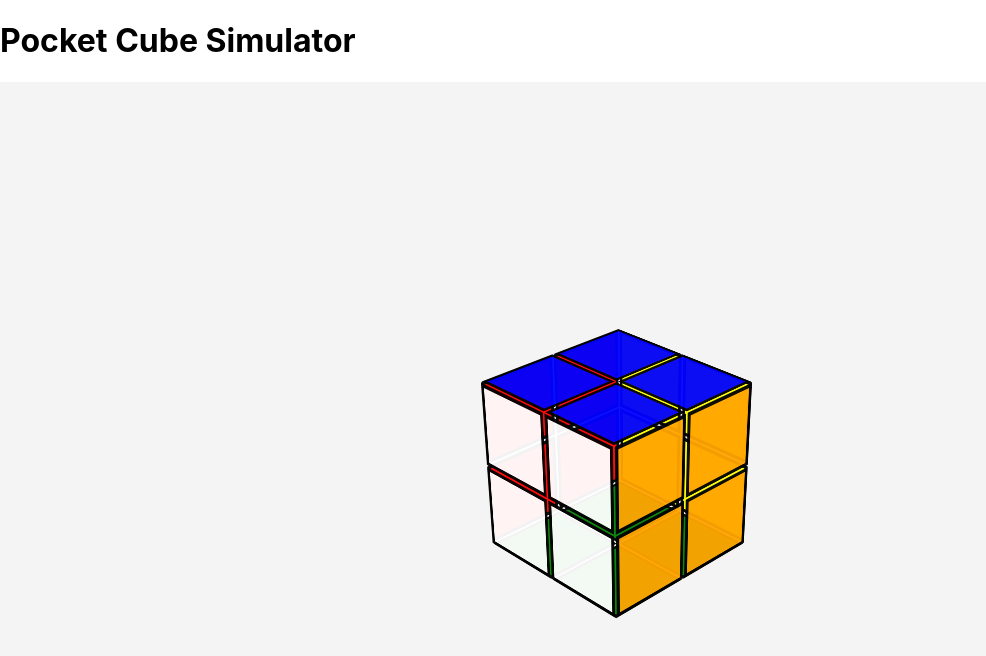
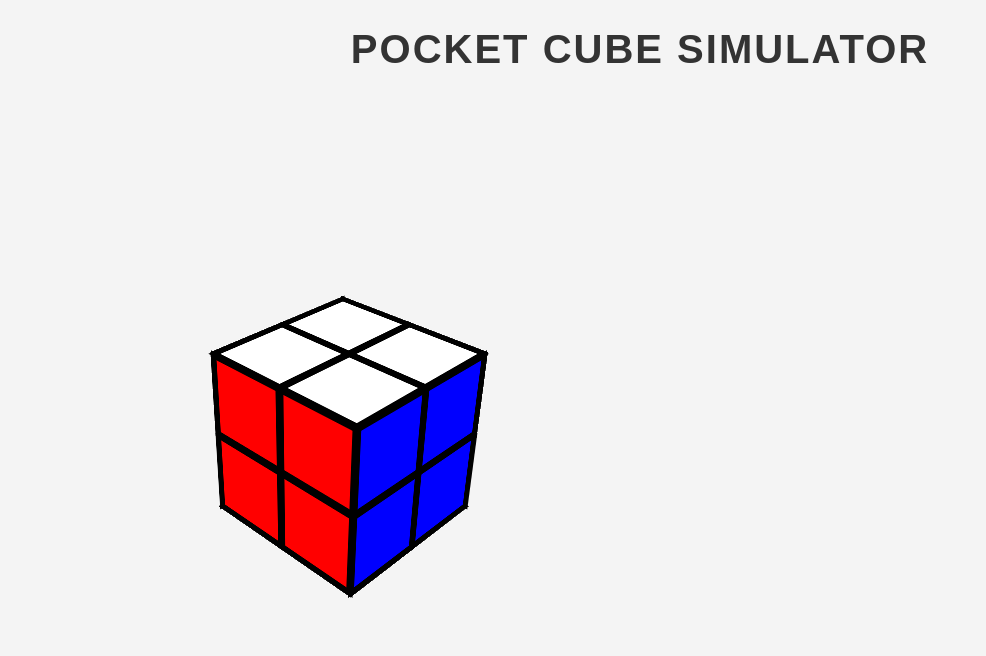
Before and after one commit to galvaknin10/pocket-cube-solver, a React (Create React App) app in the folder frontend/: page / in a window 1280 px wide. Shown: the top 656 px of the page, without its empty margins (0-986 px from the left). Built offline with nearby package versions, Linux system fonts and the light colour scheme.

Commit message:
Implemented rotations for R&L&F&B layers

```diff
--- a/frontend/src/App.css
+++ b/frontend/src/App.css
@@ -3,17 +3,15 @@ body {
   text-align: center;
   background-color: #f4f4f4;
   margin: 0;
-  padding: 0;
+  overflow: hidden; /* Prevents both horizontal and vertical scrolling */
 }
 
-.App {
-  display: flex;
-  flex-direction: column;
-  align-items: center;
-  justify-content: center;
-  height: 100vh;
-}
 
 h1 {
-  margin-bottom: 20px;
+  font-size: 2.5rem; /* Larger and more prominent */
+  font-weight: bold;
+  text-transform: uppercase; /* Makes it look sleek */
+  letter-spacing: 2px; /* Adds a modern touch */
+  margin-bottom: 15px;
+  color: #333; /* Dark gray for a cleaner look */
 }
--- a/frontend/src/App.js
+++ b/frontend/src/App.js
@@ -1,5 +1,6 @@
 import React from "react";
 import Cube from "./components/Cube";
+import "./App.css";
 
 function App() {
   return (
--- a/frontend/src/components/Cube.css
+++ b/frontend/src/components/Cube.css
@@ -2,18 +2,20 @@
     display: flex;
     justify-content: center;
     align-items: center;
-    height: 100vh;
-    background-color: #f4f4f4;
-    perspective: 1200px;
-}
+    height: 80vh; /* Full screen height */
+    background-color: #f4f4f4; /* Light background */
+    perspective: 800px; /* Adds depth to the 3D effect */
+  }
 
-.cube {
-    position: relative;
-    width: 150px;
-    height: 150px;
-    transform-style: preserve-3d;
-    transform-origin: center center;
-}
+  .cube {
+    position: absolute; /* Ensures the cube stays within the container */
+    width: 100px; /* Define a fixed width */
+    height: 100px; /* Define a fixed height */
+    transform-style: preserve-3d; /* Ensures cubies are rendered in 3D */
+    transform-origin: center center; /* Rotate around the center of the cube */
+    transition: transform 0.3s ease-out; /* Smooth transition for rotation */
+  }
+
 
 .cubie {
     position: absolute;
@@ -25,11 +27,3 @@
     transform-style: preserve-3d;
     transition: transform 0.3s ease-in-out; /* ✅ Ensures smooth rotation */
 }
-
-.cubie-face {
-    position: absolute;
-    width: 40px;
-    height: 40px;
-    border: 2px solid black;
-    opacity: 0.95;
-}
--- a/frontend/src/components/Cube.js
+++ b/frontend/src/components/Cube.js
@@ -1,200 +1,393 @@
-import React, { useState, useEffect } from "react";
+import React, { useState } from "react";
 import "./Cube.css";
 
 const initialCubeState = [
-  { id: "UBL", position: [-1, 1, -1], colors: { U: "blue", B: "red", L: "white" } },
-  { id: "UBR", position: [1, 1, -1], colors: { U: "blue", B: "red", R: "yellow" } },
-  { id: "UFL", position: [-1, 1, 1], colors: { U: "blue", F: "orange", L: "white" } },
-  { id: "UFR", position: [1, 1, 1], colors: { U: "blue", F: "orange", R: "yellow" } },
-  { id: "DBL", position: [-1, -1, -1], colors: { D: "green", B: "red", L: "white" } },
-  { id: "DBR", position: [1, -1, -1], colors: { D: "green", B: "red", R: "yellow" } },
-  { id: "DFL", position: [-1, -1, 1], colors: { D: "green", F: "orange", L: "white" } },
-  { id: "DFR", position: [1, -1, 1], colors: { D: "green", F: "orange", R: "yellow" } },
+  { id: "UBL", position: [-1, 1, -1], colors: { U: "white", B: "green", L: "red" } },
+  { id: "UBR", position: [1, 1, -1], colors: { U: "white", B: "green", R: "orange" } },
+  { id: "UFL", position: [-1, 1, 1], colors: { U: "white", F: "blue", L: "red" } },
+  { id: "UFR", position: [1, 1, 1], colors: { U: "white", F: "blue", R: "orange" } },
+  { id: "DBL", position: [-1, -1, -1], colors: { D: "yellow", B: "green", L: "red" } },
+  { id: "DBR", position: [1, -1, -1], colors: { D: "yellow", B: "green", R: "orange" } },
+  { id: "DFL", position: [-1, -1, 1], colors: { D: "yellow", F: "blue", L: "red" } },
+  { id: "DFR", position: [1, -1, 1], colors: { D: "yellow", F: "blue", R: "orange" } },
 ];
+
+// Helper that decides exactly which layer to rotate, given the face clicked
+// and the (x,y,z) position of that cubie.
+function getLayerFromFaceAndPosition(face, x, y, z) {
+  // Convert to integers, since dataset attributes come as strings
+  x = parseInt(x, 10);
+  y = parseInt(y, 10);
+  z = parseInt(z, 10);
+
+  switch (face) {
+    case "U":
+      // Only rotate top layer if y=1
+      return y === 1 ? "U" : null;
+
+    case "D":
+      // Only rotate bottom layer if y=-1
+      return y === -1 ? "D" : null;
+
+    case "F":
+      // Only rotate front layer if z=1
+      return z === 1 ? "F" : null;
+
+    case "B":
+      // Only rotate back layer if z=-1
+      return z === -1 ? "B" : null;
+
+    case "R":
+      // Only rotate right layer if x=1
+      return x === 1 ? "R" : null;
+
+    case "L":
+      // Only rotate left layer if x=-1
+      return x === -1 ? "L" : null;
+
+    default:
+      return null;
+  }
+}
 
 const Cube = () => {
   const [cubeState, setCubeState] = useState(initialCubeState);
+  const [rotation, setRotation] = useState({ x: -30, y: 45 }); // Whole-cube rotation
+  const [isDragging, setIsDragging] = useState(false);
+  const [dragStart, setDragStart] = useState({ x: 0, y: 0 });
+  const [selectedLayer, setSelectedLayer] = useState(null);
 
-
-  const [rotation, setRotation] = useState({ x: -30, y: 45 }); // Whole cube rotation
-  const [isDragging, setIsDragging] = useState(false); // Only for cube rotation
-  const [dragStart, setDragStart] = useState({ x: 0, y: 0 }); // Dragging start position
-  const [selectedLayer, setSelectedLayer] = useState(null); // Stores selected layer or null
-  const [layerRotation, setLayerRotation] = useState({ x: 0, y: 0, z: 0 }); // 3D layer rotation
-
-
-
-  const handleMouseUp = () => {
-    setIsDragging(false);
-
-    if (selectedLayer) {
-      setLayerRotation((prevRotation) => {
-        let snappedRotation = Math.round((prevRotation[getAxis(selectedLayer)] ?? 0) / 90) * 90;
-        return { ...prevRotation, [getAxis(selectedLayer)]: snappedRotation };
-      });
-
-      setSelectedLayer(null);
-    }
-  };
-
-
-  // Helper function to determine the correct rotation axis
-  const getAxis = (layer) => {
-    if (layer === "U" || layer === "D") return "y";
-    if (layer === "F" || layer === "B") return "z";
-    if (layer === "L" || layer === "R") return "x";
-  };
-
-
+  // --- MOUSE EVENTS ---
   const handleMouseDown = (event) => {
-    const clickedCubie = event.target.closest(".cubie");
-
-    if (clickedCubie) {
-      const layer = clickedCubie.getAttribute("data-layer")?.split(" ")[0] ?? null;
+    // 1) Check if you clicked on a specific face via data-face
+    const faceElement = event.target.closest(".cubie-face");
+    if (faceElement) {
+      const face = faceElement.dataset.face; // e.g., "U", "R", ...
+      if (face) {
+        // Grab the parent .cubie to read its data-x, data-y, data-z
+        const cubieEl = faceElement.closest(".cubie");
+        if (cubieEl) {
+          const { x, y, z } = cubieEl.dataset;
+          // Figure out the *actual* layer to rotate, if any
+          const layer = getLayerFromFaceAndPosition(face, x, y, z);
 
           if (layer) {
             setSelectedLayer(layer);
             setDragStart({ x: event.clientX, y: event.clientY });
-        return;
+            return; // Skip rotating the whole cube
+          }
+        }
       }
     }
 
+    // 2) Otherwise, rotate the entire cube
     setIsDragging(true);
     setDragStart({ x: event.clientX, y: event.clientY });
   };
 
-
   const handleMouseMove = (event) => {
+    // A) If dragging the whole cube
     if (isDragging) {
       const deltaX = event.clientX - dragStart.x;
       const deltaY = event.clientY - dragStart.y;
-
-      setRotation((prevRotation) => ({
-        x: Math.max(-90, Math.min(90, prevRotation.x - deltaY * 0.3)),
-        y: prevRotation.y - deltaX * 0.3,
+      setRotation((prev) => ({
+        x: prev.x - deltaY * 0.3,
+        y: prev.y + deltaX * 0.3,
       }));
-
       setDragStart({ x: event.clientX, y: event.clientY });
     }
 
+    // B) If dragging a face to rotate that layer
     if (selectedLayer) {
       const deltaX = event.clientX - dragStart.x;
-
-      if (Math.abs(deltaX) > 30) { // Only rotate if dragging far enough
+      if (Math.abs(deltaX) > 30) {
         const direction = deltaX > 0 ? 90 : -90;
         rotateLayerCubies(selectedLayer, direction);
-        setSelectedLayer(null); // Prevent continuous rotation
+        setSelectedLayer(null); // Prevent repeated rotations on same drag
       }
     }
   };
 
+  const handleMouseUp = () => {
+    setIsDragging(false);
+    setSelectedLayer(null);
+  };
 
+  const handleMouseLeave = () => {
+    setIsDragging(false);
+    setSelectedLayer(null);
+  };
+
+  // --- LAYER ROTATION LOGIC ---
   const rotateLayerCubies = (layer, direction) => {
     setCubeState((prevState) => {
-      if (!Array.isArray(prevState)) {
-        console.error("Invalid cubeState before update:", prevState);
-        return prevState;
+      const newState = [...prevState];
+
+      let axisIndex, axisValue;
+      switch (layer) {
+        case "U":
+          axisIndex = 1; // y
+          axisValue = 1;
+          break;
+        case "D":
+          axisIndex = 1;
+          axisValue = -1;
+          break;
+        case "F":
+          axisIndex = 2; // z
+          axisValue = 1;
+          break;
+        case "B":
+          axisIndex = 2;
+          axisValue = -1;
+          break;
+        case "R":
+          axisIndex = 0; // x
+          axisValue = 1;
+          break;
+        case "L":
+          axisIndex = 0;
+          axisValue = -1;
+          break;
+        default:
+          return newState; // no-op
       }
 
-      const newState = [...prevState];
-
-      // Handle U & D layers (y-axis rotation)
-      if (layer === "U" || layer === "D") {
-        const affectedCubies = newState.filter(cubie => cubie.position[1] === (layer === "U" ? 1 : -1));
+      // Filter for cubies in the chosen layer
+      const affectedCubies = newState.filter(
+        (c) => c.position[axisIndex] === axisValue
+      );
 
       const rotateCubie = (cubie) => {
-          const { position, colors } = cubie;
-          let newPosition, newColors = {};
+        let { position, colors } = cubie;
+        const [x, y, z] = position;
+        let newPosition = [...position];
+        let newColors = { ...colors };
 
-          if (direction > 0) { // +90° clockwise
-            newPosition = [position[2], position[1], -position[0]];
-            newColors = { [layer]: colors[layer], F: colors.L, R: colors.F, B: colors.R, L: colors.B };
-          } else { // -90° counter-clockwise
-            newPosition = [-position[2], position[1], position[0]];
-            newColors = { [layer]: colors[layer], F: colors.R, R: colors.B, B: colors.L, L: colors.F };
+        switch (layer) {
+          case "U":
+            if (direction > 0) {
+              // +90
+              newPosition = [z, y, -x];
+              newColors = {
+                U: colors.U,
+                F: colors.L,
+                R: colors.F,
+                B: colors.R,
+                L: colors.B,
+                D: colors.D,
+              };
+            } else {
+              // -90
+              newPosition = [-z, y, x];
+              newColors = {
+                U: colors.U,
+                F: colors.R,
+                R: colors.B,
+                B: colors.L,
+                L: colors.F,
+                D: colors.D,
+              };
             }
+            break;
 
+          case "D":
+            if (direction > 0) {
+              newPosition = [-z, y, x];
+              newColors = {
+                D: colors.D,
+                F: colors.R,
+                R: colors.B,
+                B: colors.L,
+                L: colors.F,
+                U: colors.U,
+              };
+            } else {
+              newPosition = [z, y, -x];
+              newColors = {
+                D: colors.D,
+                F: colors.L,
+                L: colors.B,
+                B: colors.R,
+                R: colors.F,
+                U: colors.U,
+              };
+            }
+            break;
+
+          case "F":
+            if (direction > 0) {
+              // +90
+              newPosition = [y, -x, z];
+              newColors = {
+                F: colors.F,
+                U: colors.L,
+                L: colors.D,
+                D: colors.R,
+                R: colors.U,
+                B: colors.B,
+              };
+            } else {
+              newPosition = [-y, x, z];
+              newColors = {
+                F: colors.F,
+                U: colors.R,
+                R: colors.D,
+                D: colors.L,
+                L: colors.U,
+                B: colors.B,
+              };
+            }
+            break;
+
+          case "B":
+            if (direction > 0) {
+              newPosition = [-y, x, z];
+              newColors = {
+                B: colors.B,
+                U: colors.R,
+                R: colors.D,
+                D: colors.L,
+                L: colors.U,
+                F: colors.F,
+              };
+            } else {
+              newPosition = [y, -x, z];
+              newColors = {
+                B: colors.B,
+                U: colors.L,
+                L: colors.D,
+                D: colors.R,
+                R: colors.U,
+                F: colors.F,
+              };
+            }
+            break;
+
+          case "R":
+            if (direction > 0) {
+              newPosition = [x, z, -y];
+              newColors = {
+                R: colors.R,
+                U: colors.F,
+                F: colors.D,
+                D: colors.B,
+                B: colors.U,
+                L: colors.L,
+              };
+            } else {
+              newPosition = [x, -z, y];
+              newColors = {
+                R: colors.R,
+                U: colors.B,
+                B: colors.D,
+                D: colors.F,
+                F: colors.U,
+                L: colors.L,
+              };
+            }
+            break;
+
+          case "L":
+            if (direction > 0) {
+              newPosition = [x, -z, y];
+              newColors = {
+                L: colors.L,
+                U: colors.B,
+                B: colors.D,
+                D: colors.F,
+                F: colors.U,
+                R: colors.R,
+              };
+            } else {
+              newPosition = [x, z, -y];
+              newColors = {
+                L: colors.L,
+                U: colors.F,
+                F: colors.D,
+                D: colors.B,
+                B: colors.U,
+                R: colors.R,
+              };
+            }
+            break;
+          default:
+            break;
+        }
         return { ...cubie, position: newPosition, colors: newColors };
       };
 
-        const newCubies = {};
-        affectedCubies.forEach(cubie => {
-          newCubies[cubie.id] = rotateCubie(cubie);
+      // Create updated cubies
+      const updated = {};
+      affectedCubies.forEach((cubie) => {
+        updated[cubie.id] = rotateCubie(cubie);
       });
 
-        return newState.map(cubie => newCubies[cubie.id] || cubie);
-      }
-
-
-
-
-      return newState;
+      // Replace the affected cubies
+      return newState.map((c) => updated[c.id] || c);
     });
   };
 
-
-
-  const getFaceTransform = (face) => {
-    switch (face) {
-      case "U": return "rotateX(90deg) translateZ(45px)";
-      case "D": return "rotateX(-90deg) translateZ(45px)";
-      case "F": return "translateZ(45px)"; // Fixed from 44px
-      case "B": return "rotateY(180deg) translateZ(45px)";
-      case "L": return "rotateY(-90deg) translateZ(45px)";
-      case "R": return "rotateY(90deg) translateZ(45px)";
-      default: return "";
-    }
-  };
-
-  const getRotationAxis = (layer) => {
-    switch (layer) {
-      case "U": case "D": return [0, 1, 0]; // Y-axis rotation
-      case "L": case "R": return [1, 0, 0]; // X-axis rotation
-      case "F": case "B": return [0, 0, 1]; // Z-axis rotation
-      default: return [0, 0, 0]; // No rotation for invalid input
-    }
-  };
-
-
+  // --- RENDERING ---
   const renderCubies = () =>
     cubeState.map((cubie) => {
-      const layers = Object.keys(cubie.colors);
-      let layerTransform = layers
-        .map(layer =>
-          ` rotate3d(${getRotationAxis(layer)}, ${layerRotation[layer] ?? 0}deg)`
-        )
-        .join("");
+      const { id, position, colors } = cubie;
+      const [cx, cy, cz] = position;
 
       return (
         <div
-          key={cubie.id}
+          key={id}
           className="cubie"
-          data-layer={layers.join(" ")}
+          data-x={cx}     // So we can read them on click
+          data-y={cy}
+          data-z={cz}
           style={{
+            position: "absolute",
             width: "88px",
             height: "88px",
-            position: "absolute",
-            transform: `translate3d(${cubie.position[0] * 45}px, ${cubie.position[1] * -45}px, ${cubie.position[2] * 45}px)${layerTransform}`,
+            transform: `translate3d(${cx * 45}px, ${-cy * 45}px, ${cz * 45}px)`,
             transformStyle: "preserve-3d",
           }}
         >
-          {Object.entries(cubie.colors).map(([face, color]) => (
+          {Object.entries(colors).map(([face, color]) => (
             <div
               key={face}
-              className={`cubie-face ${face}`}
+              className="cubie-face"
+              data-face={face} // e.g., "U", "D", "F", etc.
               style={{
-                backgroundColor: color,
+                position: "absolute",
                 width: "80px",
                 height: "80px",
-                position: "absolute",
-                border: "4px solid black",
+                border: "8px solid black",
+                backgroundColor: color,
                 transform: getFaceTransform(face),
+                cursor: "pointer",
               }}
-            ></div>
+            />
           ))}
         </div>
       );
     });
+
+  // Places each face in the correct orientation
+  const getFaceTransform = (face) => {
+    switch (face) {
+      case "U":
+        return "rotateX(90deg) translateZ(45px)";
+      case "D":
+        return "rotateX(-90deg) translateZ(45px)";
+      case "F":
+        return "translateZ(45px)";
+      case "B":
+        return "rotateY(180deg) translateZ(45px)";
+      case "L":
+        return "rotateY(-90deg) translateZ(45px)";
+      case "R":
+        return "rotateY(90deg) translateZ(45px)";
+      default:
+        return "";
+    }
+  };
 
   return (
     <div
@@ -202,17 +395,25 @@ const Cube = () => {
       onMouseDown={handleMouseDown}
       onMouseMove={handleMouseMove}
       onMouseUp={handleMouseUp}
-        onMouseLeave={handleMouseUp}
+      onMouseLeave={handleMouseLeave}
+      style={{ width: "600px", height: "600px", position: "relative" }}
     >
       <div
         className="cube"
-          style={{ transform: `rotateX(${rotation.x}deg) rotateY(${rotation.y}deg)` }}
+        style={{
+          transform: `rotateX(${rotation.x}deg) rotateY(${rotation.y}deg)`,
+          transformStyle: "preserve-3d",
+          position: "absolute",
+          top: "50%",
+          left: "50%",
+          width: "100px",
+          height: "100px",
+        }}
       >
         {renderCubies()}
       </div>
     </div>
   );
-
 };
 
 export default Cube;
```
Lines whose indentation alone changed are shown as unchanged.
